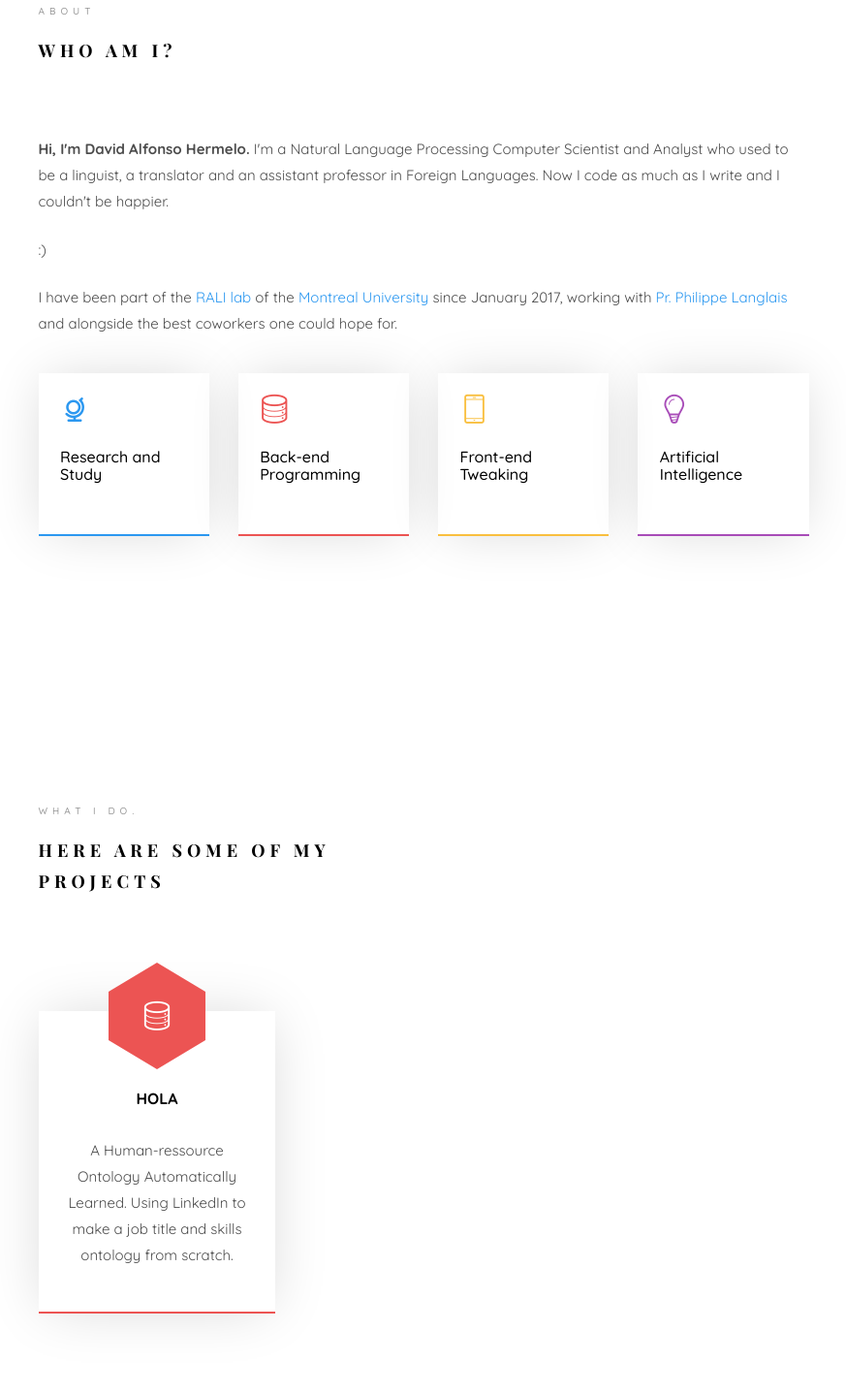
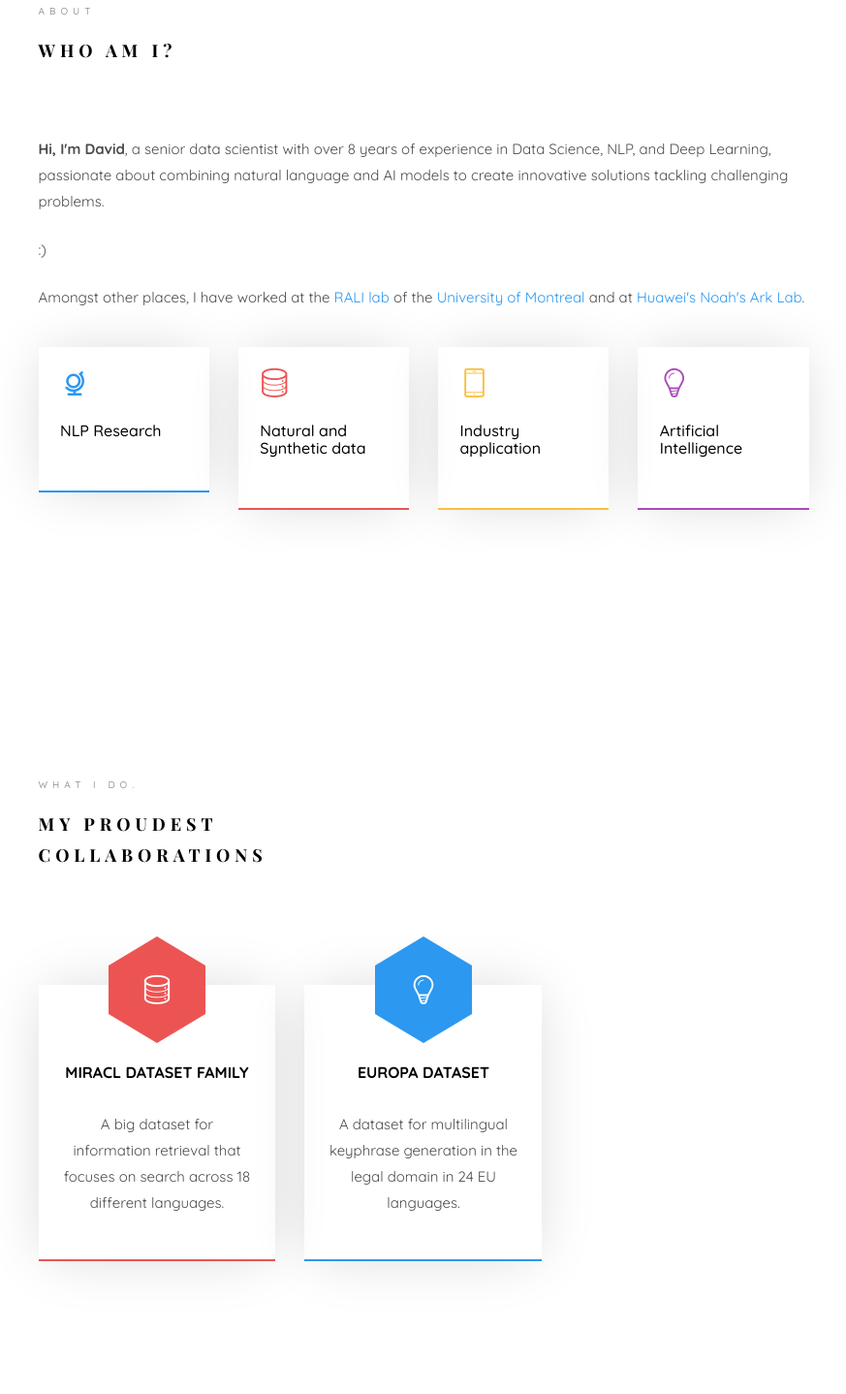
Before and after one commit to dahrs/website, a plain HTML site: page index.html in a window 1280 px wide. Shown: the part 1007-2445 px from the top of the page at 97% size, without its empty margins (353-1226 px from the left). Drawn offline with nearby package versions, Linux system fonts and the light colour scheme; files whose address does not match are found by name; a web font is replaced by a local one.

Commit message:
Update index.html

```diff
--- a/index.html
+++ b/index.html
@@ -61,7 +61,7 @@
 				<span class="position"><a href="https://en.wikipedia.org/wiki/Natural_language_processing" target="_blank">NLP Computer Scientist</a> in Montreal, Canada</span>
 			</div>
 			<div class="text-center">
-				<a class="btn btn-primary btn-learn" href="#">Fran&ccedilais</a>
+				<a class="btn btn-primary btn-learn" href="index_fr.html">Fran&ccedilais</a>
 			</div>
 
 			<div>
@@ -111,7 +111,7 @@ Copyright &copy;<script>document.write(new Date().getFullYear());</script> All r
 					   					<div class="desc">
 						   					<h1>Hi! <br>I'm David.</h1>
 						   					<!--<h2>100% html5 bootstrap templates Made by <a href="https://colorlib.com/" target="_blank">colorlib.com</a></h2>-->
-												<p><a class="btn btn-primary btn-learn" href="files/CV.pdf">Download CV <i class="icon-download4"></i></a></p>
+												<p><a class="btn btn-primary btn-learn" href="files/Resume_David_Alfonso_Hermelo.pdf">Download Resume <i class="icon-download4"></i></a></p>
 											</div>
 					   				</div>
 					   			</div>
@@ -125,8 +125,9 @@ Copyright &copy;<script>document.write(new Date().getFullYear());</script> All r
 					   			<div class="col-md-6 col-md-offset-3 col-md-pull-3 col-sm-12 col-xs-12 js-fullheight slider-text">
 					   				<div class="slider-text-inner">
 					   					<div class="desc">
-						   					<h1>I am <br>an NLP Computer Scientist</h1>
+						   					<h1>I am <br>a Data Scientist and Applied Researcher specialized in AI and NLP</h1>
 												<p><a class="btn btn-primary btn-learn" href="https://github.com/dahrs" target="_blank">View Github <i class="icon-briefcase3"></i></a></p>
+												<p><a class="btn btn-primary btn-learn" href="https://scholar.google.ca/citations?user=g6GccGAAAAAJ&hl=en&oi=ao" target="_blank">View Google Scholar <i class="icon-briefcase3"></i></a></p>
 											</div>
 					   				</div>
 					   			</div>
@@ -146,9 +147,9 @@ Copyright &copy;<script>document.write(new Date().getFullYear());</script> All r
 									<div class="about-desc">
 										<span class="heading-meta">About</span>
 										<h2 class="colorlib-heading">Who Am I?</h2>
-										<p><strong>Hi, I'm David Alfonso Hermelo.</strong> I'm a Natural Language Processing Computer Scientist and Analyst who used to be a linguist, a translator and an assistant professor in Foreign Languages. Now I code as much as I write and I couldn't be happier.</p>
+										<p><strong>Hi, I'm David</strong>, a senior data scientist with over 8 years of experience in Data Science, NLP, and Deep Learning, passionate about combining natural language and AI models to create innovative solutions tackling challenging problems.</p>
 										<p>:)</p>
-										<p>I have been part of the <a href="http://rali.iro.umontreal.ca/rali/?q=en" target="_blank">RALI lab</a> of the <a href="https://www.umontreal.ca/en/" target="_blank">Montreal University</a> since January 2017, working with <a href="http://www-labs.iro.umontreal.ca/~felipe/new-home/frontal.php?page=resume.html" target="_blank">Pr. Philippe Langlais</a> and alongside the best coworkers one could hope for.</p>
+										<p>Amongst other places, I have worked at the <a href="http://rali.iro.umontreal.ca/rali/?q=en" target="_blank">RALI lab</a> of the <a href="https://www.umontreal.ca/en/" target="_blank">University of Montreal</a> and at <a href="https://noahlab.com.hk/#/home" target="_blank">Huawei's Noah's Ark Lab</a>.</p>
 									</div>
 								</div>
 							</div>
@@ -156,19 +157,19 @@ Copyright &copy;<script>document.write(new Date().getFullYear());</script> All r
 								<div class="col-md-3 animate-box" data-animate-effect="fadeInLeft">
 									<div class="services color-1">
 										<span class="icon2"><i class="icon-globe-outline"></i></span>
-										<h3>Research and Study</h3>
+										<h3>NLP Research</h3>
 									</div>
 								</div>
 								<div class="col-md-3 animate-box" data-animate-effect="fadeInRight">
 									<div class="services color-2">
 										<span class="icon2"><i class="icon-data"></i></span>
-										<h3>Back-end Programming</h3>
+										<h3>Natural and Synthetic data</h3>
 									</div>
 								</div>
 								<div class="col-md-3 animate-box" data-animate-effect="fadeInTop">
 									<div class="services color-3">
 										<span class="icon2"><i class="icon-phone3"></i></span>
-										<h3>Front-end Tweaking</h3>
+										<h3>Industry application</h3>
 									</div>
 								</div>
 								<div class="col-md-3 animate-box" data-animate-effect="fadeInBottom">
@@ -189,31 +190,33 @@ Copyright &copy;<script>document.write(new Date().getFullYear());</script> All r
 					<div class="row">
 						<div class="col-md-6 col-md-offset-3 col-md-pull-3 animate-box" data-animate-effect="fadeInLeft">
 							<span class="heading-meta">What I do.</span>
-							<h2 class="colorlib-heading">Here are some of my projects</h2>
+							<h2 class="colorlib-heading">My proudest collaborations</h2>
 						</div>
 					</div>
 					<div class="row row-pt-md">
-						<!--<div class="col-md-4 text-center animate-box">
-							<div class="services color-1">
-								<span class="icon">
-									<i class="icon-bulb"></i>
-								</span>
-								<div class="desc">
-									<h3>Innovative Ideas</h3>
-									<p>Separated they live in Bookmarksgrove right at the coast of the Semantics</p>
-								</div>
-							</div>
-						</div> -->
 						<div class="col-md-4 text-center animate-box">
 							<div class="services color-2">
-								<a href="https://dahrs.github.io/holaProject/">
+								<a href="https://huggingface.co/miracl">
 									<span class="icon">
 										<i class="icon-data"></i>
 									</span>
 								</a>
 								<div class="desc">
-									<a href="https://github.com/dahrs/holaProject" target="_blank"><h3>HOLA</h3></a>
-									<p>A Human-ressource Ontology Automatically Learned. Using LinkedIn to make a job title and skills ontology from scratch.</p>
+									<a href="https://huggingface.co/miracl" target="_blank"><h3>MIRACL dataset family</h3></a>
+									<p>A big dataset for information retrieval that focuses on search across 18 different languages.</p>
+								</div>
+							</div>
+						</div>
+						<div class="col-md-4 text-center animate-box">
+							<div class="services color-1">
+								<a href="https://huggingface.co/NCube">
+									<span class="icon">
+										<i class="icon-bulb"></i>
+									</span>
+								</a>
+								<div class="desc">
+									<a href="https://huggingface.co/miracl" target="_blank"><h3>EUROPA dataset</h3></a>
+									<p>A dataset for multilingual keyphrase generation in the legal domain in 24 EU languages.</p>
 								</div>
 							</div>
 						</div>
```
